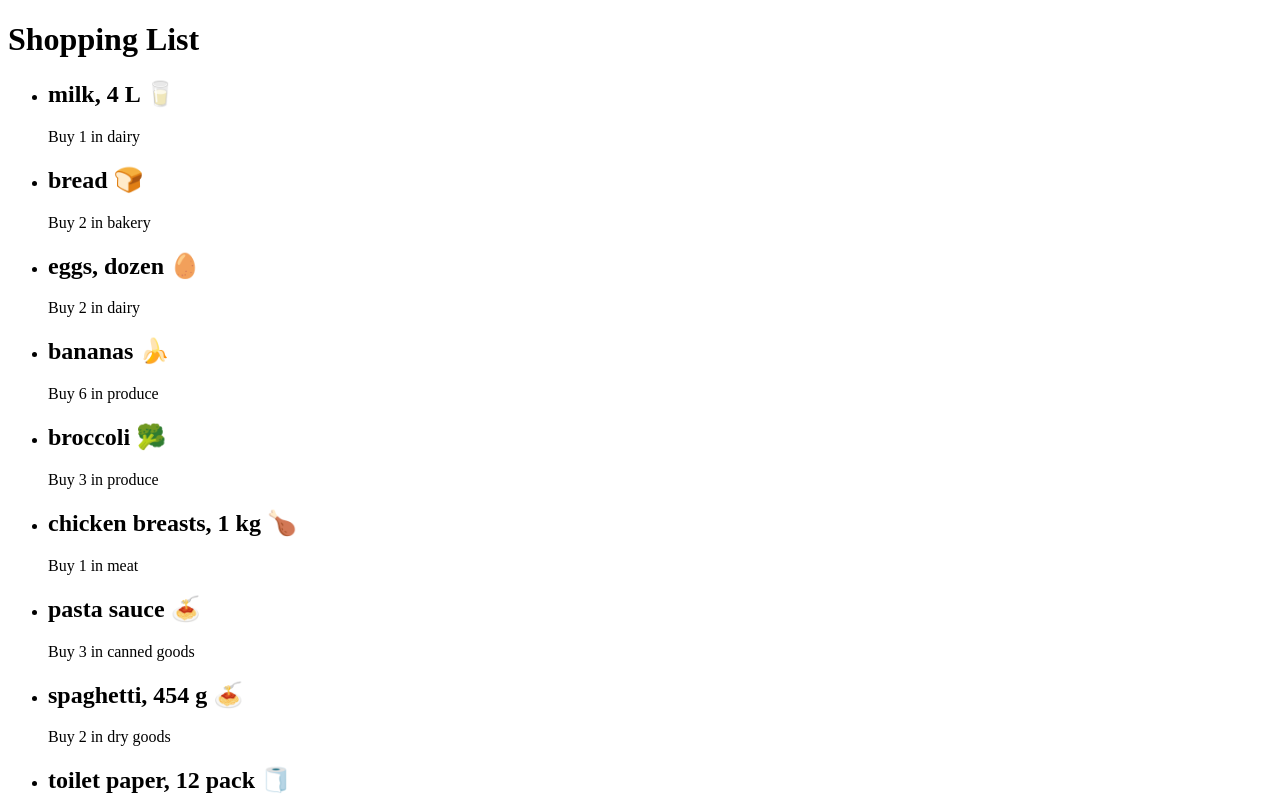
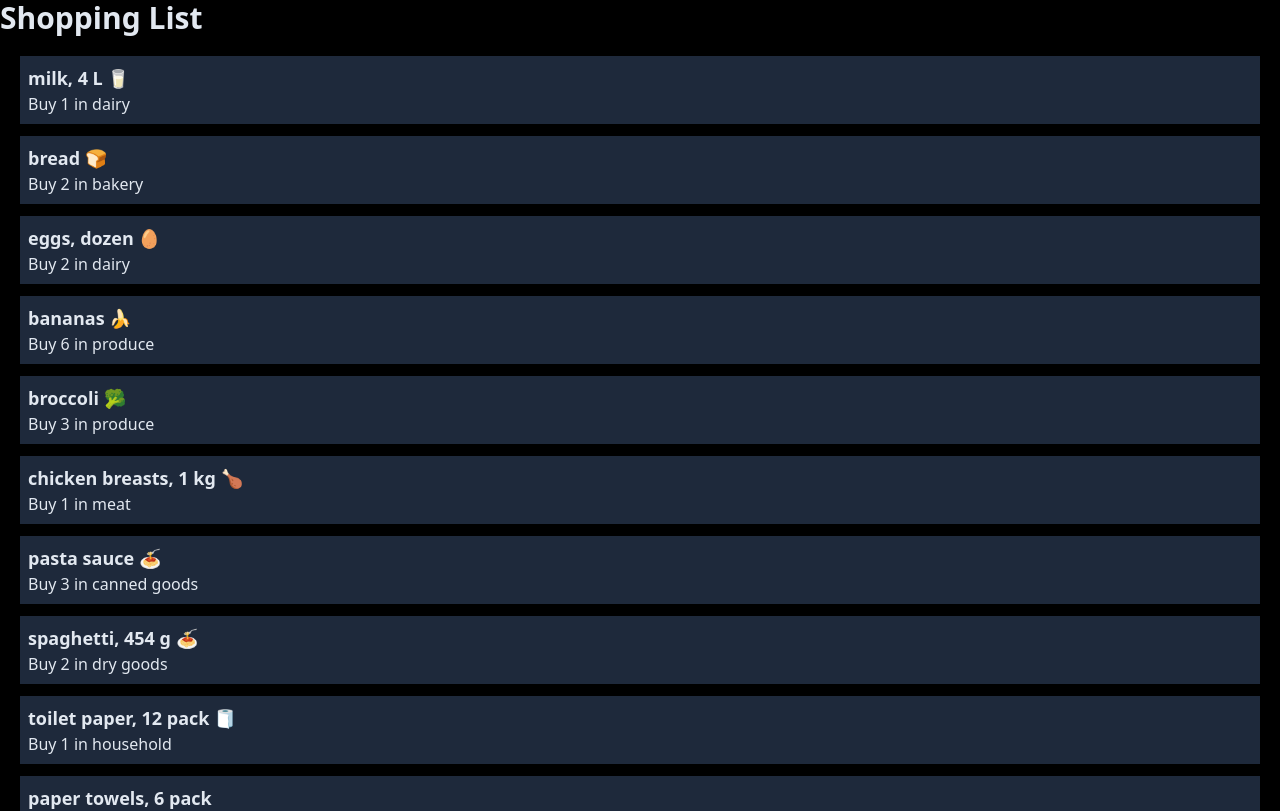
Before and after one commit to Pushpreet01/cprg306-assignments, a Next.js app: page /week-3 in a window 1280 px wide. Shown: the top 811 px of the page. Built offline with nearby package versions, Linux system fonts and the light colour scheme.

Commit message:
Adding tailwind css

```diff
--- a/app/layout.js
+++ b/app/layout.js
@@ -1,7 +1,9 @@
+import "./globals.css";
+
 export default function RootLayout({ children }) {
   return (
     <html lang="en">
-      <body> {children} </body>
+      <body className="bg-black"> {children} </body>
     </html>
   );
 }
--- a/app/page.js
+++ b/app/page.js
@@ -2,10 +2,10 @@ import Link from "next/link"
 
 export default function Page() {
     return (
-      <main>
-        <h1>CPRG 306: Web Development 2 - Assignments</h1>
-        <Link href={"week-2"}>Week 2 Assignment</Link>
-        <Link href={"week-3"}>Week 3 Assignment</Link>
+      <main className="text-slate-200">
+        <h1 className="font-bold text-3xl">CPRG 306: Web Development 2 - Assignments</h1>
+        <p><Link href={"week-2"}>Week 2 Assignment</Link></p>
+        <p><Link href={"week-3"}>Week 3 Assignment</Link></p>
       </main>
     );
 }
--- a/app/week-2/page.js
+++ b/app/week-2/page.js
@@ -2,7 +2,7 @@ import StudentInfo from "./student-info";
 
 export default function Page() {
     return (
-      <main>
+      <main className="text-slate-200">
         <h1>Shopping List</h1>
         <StudentInfo />
       </main>
--- a/app/week-3/item-list.js
+++ b/app/week-3/item-list.js
@@ -74,7 +74,7 @@ export default function ItemList() {
       };
 
       return(
-        <ul>
+        <ul className="p-2">
             <li><Item name={item1.name} quantity={item1.quantity} category={item1.category} /></li>
             <li><Item name={item2.name} quantity={item2.quantity} category={item2.category} /></li>
             <li><Item name={item3.name} quantity={item3.quantity} category={item3.category} /></li>
--- a/app/week-3/item.js
+++ b/app/week-3/item.js
@@ -1,8 +1,8 @@
 export default function Item( { name, quantity, category } ) {
     return (
-      <section className="bg-slate-600">
-        <h1 font-bold text-lg>{name}</h1>
-        <p>Buy {quantity} in {category}</p>
+      <section className="m-3 p-2 bg-slate-800 text-slate-200">
+        <h1 className="font-bold text-lg">{name}</h1>
+        <p className="">Buy {quantity} in {category}</p>
       </section>
     );
 }
--- a/app/week-3/page.js
+++ b/app/week-3/page.js
@@ -2,8 +2,8 @@ import ItemList from "./item-list";
 
 export default function Page() {
     return (
-      <main>
-        <h1 font-bold text-2xl>Shopping List</h1>
+      <main className="bg-black">
+        <h1 className="font-bold text-3xl text-slate-200">Shopping List</h1>
         <ItemList />
       </main>
     );
```
